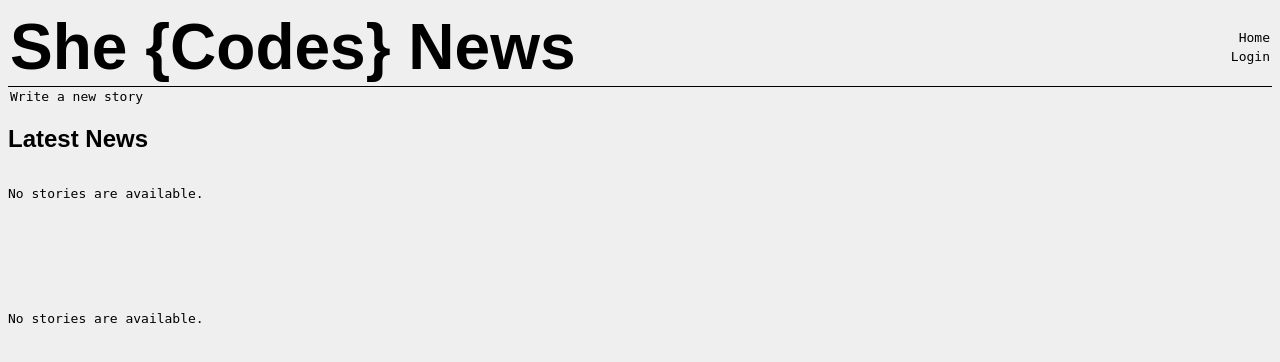
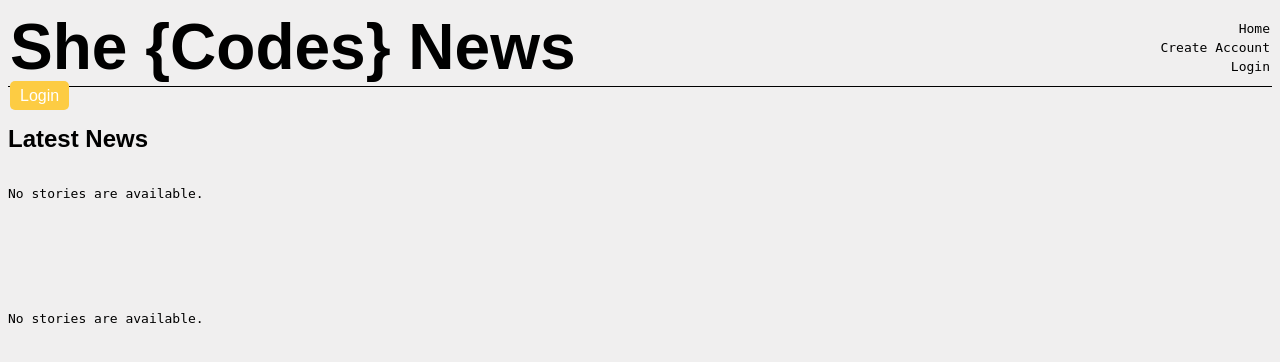
Before and after one commit to LucySargent/she_codes_news, a Django app: template she_codes_news/news/templates/news/index.html in a window 1280 px wide. Shown: the top 362 px of the page. Run offline with Django 3.2, Linux system fonts and the light colour scheme; the template is opened without the code that fills it, so the values that code supplies are empty; parts of the project's set-up code (start-up, migrations or seed data) failed here and were passed over; some web fonts are replaced.

Commit message:
Hide write new story button

```diff
--- a/she_codes_news/news/templates/news/index.html
+++ b/she_codes_news/news/templates/news/index.html
@@ -5,9 +5,20 @@
         <link rel="stylesheet" type="text/css" href="{% static 'news/styles.css' %}">
     {% endblock %}
 
+
     {% block content %}
-    <a href="{% url 'news:newStory' %}">Write a new story</a>
+{% comment %} can I use if statement to show/hide write new story link? {% endcomment %}
+    <div>
+        {% if user.is_authenticated %}
+            <p>Welcome back, {{ user.username }}! →<a href="{% url 'news:newStory' %}" id="add_story_button">Write a new story</a></p>
+        {% else %}
+            <a href="{% url 'login' %}" id="add_story_button">Login</a></p>
+        {% endif %}
+    </div>
+
+
     <h2>Latest News</h2>
+
 
     <div id="latest-stories">
         {% if latest_stories %}
--- a/she_codes_news/news/views.py
+++ b/she_codes_news/news/views.py
@@ -34,10 +34,6 @@ class AddStoryView(generic.CreateView):
         form.instance.author = self.request.user
         return super().form_valid(form)
 
-class AccountView():
-
-
-
 
 #reverse_lazy: reverse_lazy is used for resolving Django URL names into URL paths.
 # The resolution is not seen by the end user client as
--- a/she_codes_news/static/styles.css
+++ b/she_codes_news/static/styles.css
@@ -11,9 +11,9 @@ header {
     border-bottom: 1px solid #000;
 }
 
-img {
+/* img {
     filter: grayscale(100%);
-}
+} */
 
 h1 {
     font-family: 'Montserrat Subrayada', sans-serif;
@@ -52,3 +52,12 @@ a {
 a, p {
     font-family: monospace;
 }
+
+#add_story_button {
+    font: 16px Arial;
+    background-color: #fdcc43;
+    color: white;
+    padding: 6px 10px 6px 10px;
+    border-radius: 5px;
+
+  }
--- a/she_codes_news/templates/base.html
+++ b/she_codes_news/templates/base.html
@@ -1,7 +1,8 @@
 {% load static %}
-<!doctype html>
+<!DOCTYPE html>
 
 <html lang="en">
+
     <head>
         <meta charset="utf-8">
         <title>She Codes News</title>
@@ -13,16 +14,21 @@
     </head>
 
     <body>
+
         <header>
+
             <div id="header-text">
                 <a id="header-link" href="{% url 'news:index' %}">
                     <h1>She {Codes} News</h1>
                 </a>
             </div>
+
             <!-- include nav here -->
             {% include './nav.html' %}
         </header>
+
         <!-- content blocks here -->
         {% block content %}{% endblock %}
     </body>
+
 </html>
--- a/she_codes_news/templates/nav.html
+++ b/she_codes_news/templates/nav.html
@@ -1,5 +1,6 @@
 <nav>
     <a href="{% url 'news:index' %}">Home</a>
+    <a href="{% url 'users:createAccount' %}">Create Account</a>
     {% if request.user.is_authenticated %}
         <a href="#">{{ user.username }}</a>
         <a href={% url 'logout' %}>Logout</a>
--- a/she_codes_news/users/templates/registration/login.html
+++ b/she_codes_news/users/templates/registration/login.html
@@ -5,7 +5,7 @@
 <form method="post">
     {% csrf_token %}
     {{ form.as_p }}
-    <button type="submit">Login</button>
+    <button type="submit" id="add_story_button">Login</button>
 </form>
 
 {% endblock content %}
--- /dev/null
+++ b/she_codes_news/users/templates/users/profile.html
@@ -0,0 +1,3 @@
+Hello World!
+<p>{{ user.username }}</p>
+<p>{{ user.email }}</P>
--- a/she_codes_news/users/urls.py
+++ b/she_codes_news/users/urls.py
@@ -1,7 +1,8 @@
 from django.urls import path
-from .views import CreateAccountView
+from .views import CreateAccountView, UserProfile
 
 app_name = 'users'
 urlpatterns = [
     path('create-account/', CreateAccountView.as_view(),name='createAccount'),
+    path('<int:pk>/', UserProfile.as_view(),name='userProfile'),
 ]
```
Also changed, not shown: she_codes_news/news/forms.py (+7 -3 lines), she_codes_news/users/views.py (+10 -0 lines), she_codes_news/news/static/news/images/cupcake-1.jpg (added), she_codes_news/users/templates/registration/password_change_done.html (added), she_codes_news/users/templates/registration/password_change_form.html (added).
